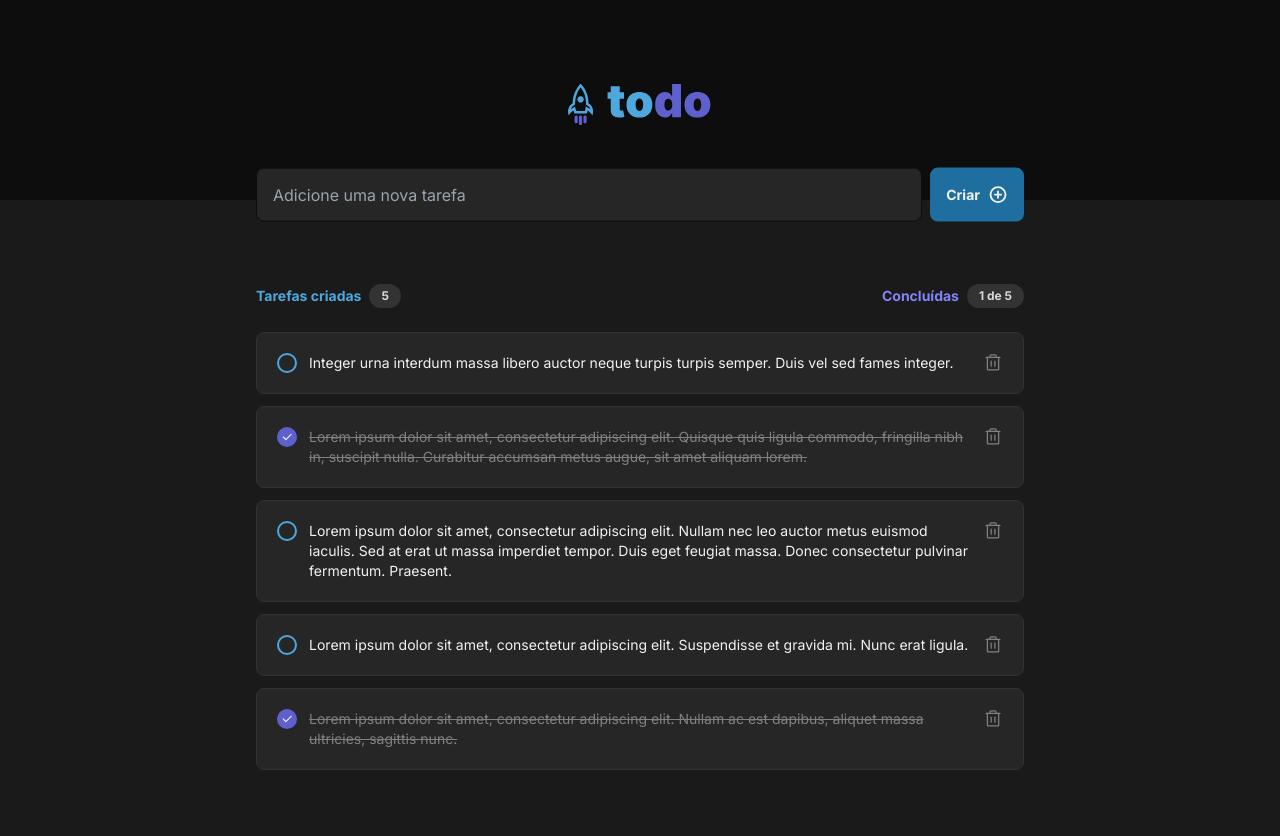
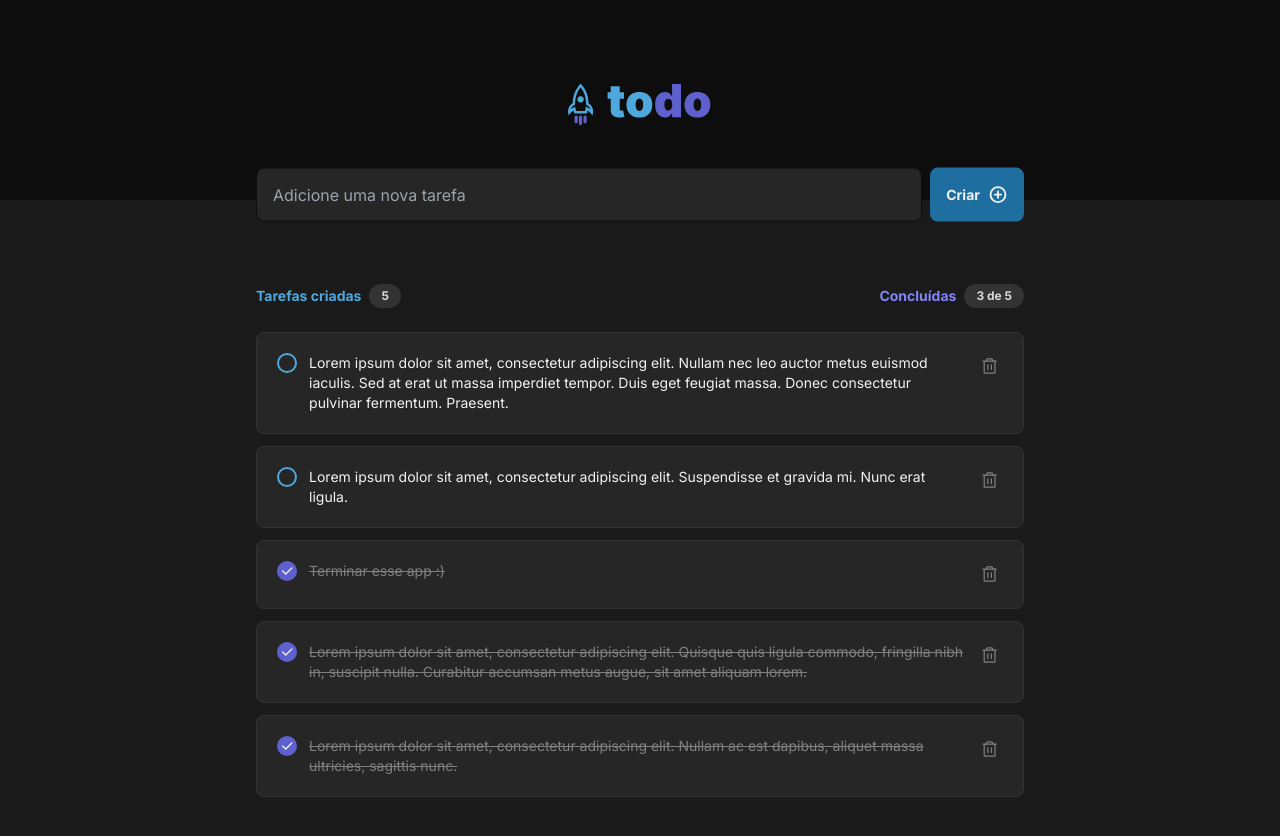
Before and after one commit to JamDev0/To-Do-Do-Do, a React (Vite) app: page / in a window 1280 px wide. Shown: the top 836 px of the page. Built offline with nearby package versions, Linux system fonts and the light colour scheme.

Commit message:
Finalização do projeto :)

```diff
--- a/Jsons/ToDos.json
+++ b/Jsons/ToDos.json
@@ -1,8 +1,8 @@
 [
     {
         "id": 1,
-        "isChecked": false,
-        "content": "Integer urna interdum massa libero auctor neque turpis turpis semper. Duis vel sed fames integer."
+        "isChecked": true,
+        "content": "Terminar esse app :)"
     },
 
     {
--- a/index.html
+++ b/index.html
@@ -7,7 +7,7 @@
     <link rel="icon" type="image/svg+xml" href="/src/favicon.svg" />
     <meta name="viewport" content="width=device-width, initial-scale=1.0" />
     <link href="https://fonts.googleapis.com/css2?family=Inter:wght@400;700&display=swap" rel="stylesheet">
-    <title>Vite App</title>
+    <title>To-Do Do Do</title>
   </head>
   <body>
     <div id="root"></div>
--- a/src/global.css
+++ b/src/global.css
@@ -5,3 +5,7 @@
 body {
    @apply bg-brand-base-gray-600 leading-snug font-Inter;
 }
+
+* {
+   @apply focus:outline focus:outline-brand-purple-400 focus:outline-offset-1;
+}
--- a/src/modules/CreateNewToDo.tsx
+++ b/src/modules/CreateNewToDo.tsx
@@ -1,16 +1,30 @@
-import { PlusCircle } from 'phosphor-react'
+import { PlusCircle } from 'phosphor-react';
 
-export function CreateNewToDo() {
+import { useState } from 'react';
+
+interface CreateNewToDoProps {
+    createButtonClickEvent: (arg: string) => void;
+}
+
+export function CreateNewToDo({ createButtonClickEvent }: CreateNewToDoProps) {
+    const [inputValue, setInputValue] = useState<string>('');
+
+
     return(
         <form className="flex w-full mb-[30px] h-[54px] gap-x-2 -translate-y-[60%]">
             <input
              type='text'
-             className="grow bg-brand-base-gray-500 p-4 rounded-lg font-brand-gray-300:placeholder border-brand-base-gray-700 border"
+             className="grow text-brand-base-gray-100 bg-brand-base-gray-500 p-4 rounded-lg font-brand-gray-300:placeholder border-brand-base-gray-700 border focus:border-transparent"
              placeholder='Adicione uma nova tarefa'
+             onChange={ event => {setInputValue(event.target.value)}}
+             value={inputValue}
             >
 
             </input>
-            <button className="grow-0 p-4 rounded-lg align-middle bg-brand-blue-500 text-sm font-bold flex gap-x-2 justify-center items-center text-brand-base-gray-100">
+            <button
+             className="transition-colors duration-200 grow-0 p-4 rounded-lg align-middle bg-brand-blue-500 text-sm font-bold flex gap-x-2 justify-center items-center text-brand-base-gray-100 hover:bg-brand-blue-400 focus:bg-brand-blue-400"
+             onClick={ event => {event.preventDefault(); createButtonClickEvent(inputValue); setInputValue('')}}
+            >
                 Criar <PlusCircle weight='bold' className='w-5 h-5'/>
             </button>
         </form>
--- a/src/modules/Main.tsx
+++ b/src/modules/Main.tsx
@@ -1,13 +1,59 @@
+import { useEffect, useState } from "react";
+
 import { CreateNewToDo } from "./CreateNewToDo";
-
 import { ToDos } from "./ToDos";
 
+interface ToDosInterface {
+    id: number;
+    isChecked: boolean;
+    content: string;
+}
+
 export function Main() {
+    const [toDos, setToDos] = useState<ToDosInterface[] | []>([]);
+
+    async function getToDos() {
+        return fetch('../../../Jsons/ToDos.json').then(res => res.json()).then(data => {return data})
+    }
+
+    useEffect(()=>{
+        getToDos().then(data => setToDos(data));
+    }, []);
+
+    function handleToDoCheck(submitterId: number) {
+        let toDosElements = toDos;
+        let submitter = toDosElements.find(element => element.id === submitterId)!;
+        submitter.isChecked = !submitter.isChecked;
+        let toDosElementsWithSubmitterAltered = toDosElements.map(element => element.id !== submitterId ? element : submitter);
+
+        setToDos(toDosElementsWithSubmitterAltered);
+    }
+
+    function handleToDoDeletion(submitterId: number) {
+        let toDosWithoutSubmitter = toDos.filter(element => element.id !== submitterId);
+
+        setToDos(toDosWithoutSubmitter);
+    }
+
+    function handleToDoCreation(submitterText: string) {
+        setToDos([...toDos, {
+            id: toDos.length + 1,
+            content: submitterText,
+            isChecked: false,
+        }])
+    }
+
     return(
         <main className="w-3/5 mx-auto mb-[100px]">
-            <CreateNewToDo/>
+            <CreateNewToDo
+             createButtonClickEvent={handleToDoCreation}
+            />
 
-            <ToDos />
+            <ToDos
+             ToDos={toDos}
+             toDoCheckEvent={handleToDoCheck}
+             toDoRemoveEvent={handleToDoDeletion}
+            />
         </main>
     )
 }
--- a/src/modules/ToDo.tsx
+++ b/src/modules/ToDo.tsx
@@ -1,20 +1,27 @@
 import { Check, Trash } from "phosphor-react";
 
 interface ToDoProps {
+    id: number;
     content: string;
     isChecked: boolean;
+    clickEvent: (arg: number) => void;
+    removeEvent: (arg: number) => void;
 }
 
-export function ToDo({content, isChecked}:ToDoProps) {
-    // const []
+export function ToDo({content, isChecked, id, clickEvent, removeEvent}:ToDoProps) {
+    console.log('Elemento de id: ', id, 'Esta checado?: ', isChecked);
 
     return (
-        <div className="flex gap-x-3 items-start p-5 bg-brand-base-gray-500 rounded-lg border-brand-base-gray-400 border">
+        <div className={`flex order-50 gap-x-3 items-start p-5 bg-brand-base-gray-500 rounded-lg border-brand-base-gray-400 border ${isChecked ? 'order-last' : 'order-first' }`}>
 
-            <div className={`rounded-full w-[1.25rem] h-[1.254rem] max-w-[1.254rem] max-h-[1.254rem] min-h-[1.254rem] min-w-[1.254rem] cursor-pointer grow ${isChecked ? 'bg-brand-purple-500 flex justify-center items-center border-0' : 'border-2 border-brand-blue-400'}`}>
+            <div
+             tabIndex={0}
+             className={`rounded-full w-[1.25rem] h-[1.254rem] max-w-[1.254rem] max-h-[1.254rem] min-h-[1.254rem] min-w-[1.254rem] cursor-pointer grow transition-colors duration-300 ${isChecked ? 'bg-brand-purple-500 flex justify-center items-center border-0 hover:bg-brand-purple-400 focus:bg-brand-purple-400' : 'border-2 border-brand-blue-400 hover:bg-brand-blue-400 hover:bg-opacity-30 focus:bg-brand-blue-400 focus:bg-opacity-30'}`}
+             onClick={() => clickEvent(id)}
+            >
                 {
                     isChecked ?
-                        <Check weight="bold" className="text-brand-base-gray-100 w-3 h-3"/>
+                        <Check weight="bold" className="text-brand-base-gray-100 w-[70%] aspect-auto"/>
                     :
                         null
                 }
@@ -22,7 +29,11 @@ export function ToDo({content, isChecked}:ToDoProps) {
 
             <p className={`text-brand-base-gray-100 text-sm grow-0 ${isChecked ? 'text-brand-base-gray-300 line-through' : ''}`}>{content}</p>
 
-            <Trash className="text-brand-base-gray-300 w-[1.25rem] h-[1.254rem] max-w-[1.254rem] max-h-[1.254rem] min-h-[1.254rem] min-w-[1.254rem] cursor-pointer ml-auto grow"/>
+            <Trash
+             tabIndex={0}
+             className="text-brand-base-gray-300 transition-colors duration-200 outline-1 max-w-[1.7rem] max-h-[1.7rem] min-h-[1.7rem] min-w-[1.7rem] cursor-pointer ml-auto grow p-1 rounded hover:bg-brand-base-gray-400 hover:text-brand-base-danger-400 focus:bg-brand-base-gray-400 focus:text-brand-base-danger-400"
+             onClick={() => { removeEvent(id) }}
+            />
         </div>
     )
 }
--- a/src/modules/ToDos/index.tsx
+++ b/src/modules/ToDos/index.tsx
@@ -4,28 +4,17 @@ import { ToDo } from "../ToDo";
 import { Header } from "./modules/Header";
 import { Main } from "./modules/Main";
 
-interface ToDosInterface {
-    id: number;
-    isChecked: boolean;
-    content: string;
+interface ToDosProps {
+    ToDos: {
+        id: number;
+        isChecked: boolean;
+        content: string;
+    }[];
+    toDoCheckEvent: (arg: number) => void;
+    toDoRemoveEvent: (arg: number) => void;
 }
 
-export function ToDos() {
-    const [ToDos, setToDos] = useState<ToDosInterface[] | []>([]);
-
-    async function getToDos() {
-        return fetch('../../../Jsons/ToDos.json').then(res => res.json()).then(data => {return data})
-    }
-
-    function doToDosExists() {
-        return ToDos.length > 0;
-    }
-
-    useEffect(()=>{
-
-        getToDos().then(data => setToDos(data));
-    }, [])
-
+export function ToDos({ ToDos, toDoCheckEvent, toDoRemoveEvent }: ToDosProps) {
     return (
         <section>
             <Header
@@ -33,6 +22,8 @@ export function ToDos() {
             />
             <Main
              ToDos={ToDos}
+             toDoCheckEvent={toDoCheckEvent}
+             toDoRemoveEvent={toDoRemoveEvent}
             />
         </section>
     )
--- a/src/modules/ToDos/modules/Header.tsx
+++ b/src/modules/ToDos/modules/Header.tsx
@@ -17,11 +17,10 @@ export function Header({ ToDos }:HeaderProps) {
     useEffect(()=>{
         setNumOfCreatedToDos(ToDos.length);
 
+        setNumOfConcludedToDos(0);
         ToDos.forEach(element => {
-            element.isChecked ? setNumOfConcludedToDos(numOfConcludedToDos + 1) : null;
+            element.isChecked ? setNumOfConcludedToDos(recent => recent + 1) : null;
         });
-
-        // ver o bang sobre atualização multiplas de state da rocket
     }, [ToDos]);
 
     return (
--- a/src/modules/ToDos/modules/Main.tsx
+++ b/src/modules/ToDos/modules/Main.tsx
@@ -1,5 +1,5 @@
 import { ClipboardText } from "phosphor-react"
-import { useState } from "react"
+import { useEffect, useState } from "react"
 import { ToDo } from "../../ToDo";
 
 interface MainProps {
@@ -7,19 +7,29 @@ interface MainProps {
         id: number;
         isChecked: boolean;
         content: string;
-    }[]
+    }[];
+    toDoCheckEvent: (arg: number) => void;
+    toDoRemoveEvent: (arg: number) => void;
 }
 
-export function Main({ ToDos }:MainProps) {
-    const [doToDosExists, setDoToDosExists] = useState<boolean>(true);
+export function Main({ ToDos, toDoCheckEvent, toDoRemoveEvent }:MainProps) {
+    const [toDosState, setToDosState] = useState<MainProps['ToDos'] | []>([]);
+
+    useEffect(()=>{
+        setToDosState(ToDos);
+    }, [ToDos]);
+
+    function doToDosExists() {
+        return toDosState.length > 0 ? true : false;
+    }
 
     return (
-        <main className={`w-full relative ${!doToDosExists ? 'flex items-center justify-center px-20 py-[50px] rounded-lg border-brand-base-gray-400 border-t-2' : 'flex flex-col gap-y-[12px]'}`}>
+        <main className={`w-full relative ${!doToDosExists() ? 'flex items-center justify-center px-20 py-[50px] rounded-lg border-brand-base-gray-400 border-t-2' : 'flex flex-col gap-y-[12px]'}`}>
             {
-                doToDosExists ?
+                doToDosExists() ?
                     (
-                        ToDos.map( props => {
-                            return <ToDo {...props}/>
+                        toDosState.map( props => {
+                            return <ToDo key={props.id} clickEvent={toDoCheckEvent} removeEvent={toDoRemoveEvent} {...props}/>
                         })
                     )
                 :
```
